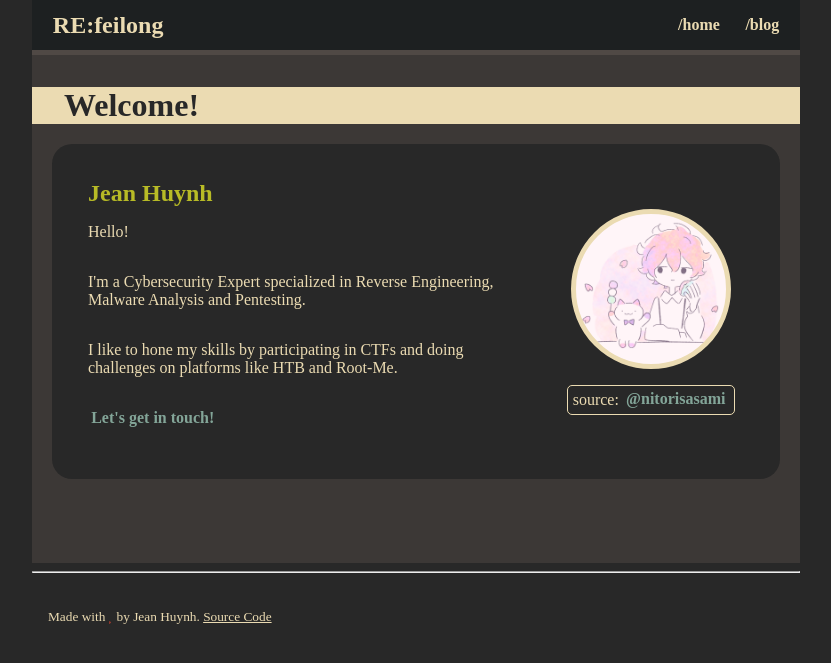
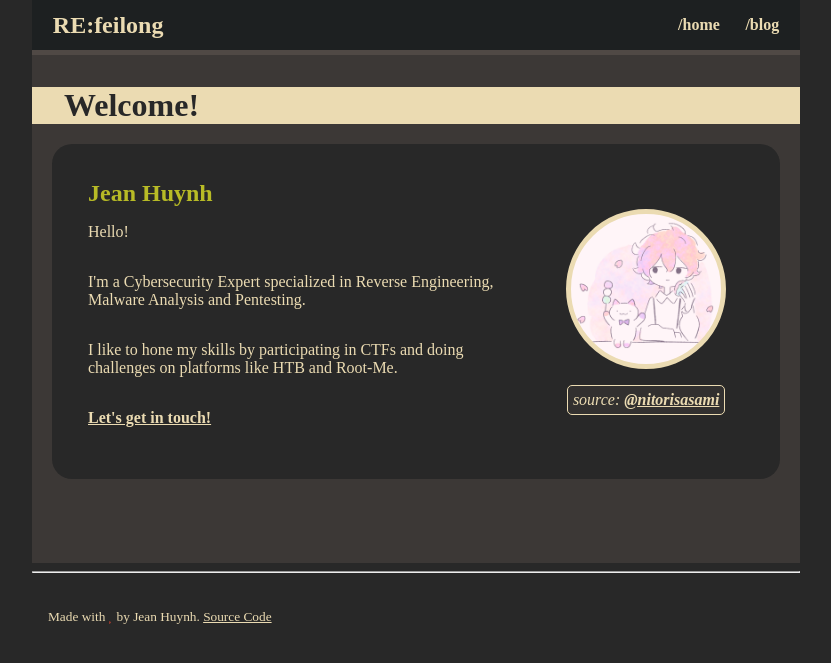
Before and after one commit to jeanmadao/homepage, a Flask app: page / in a window 1280 px wide. Shown: the top 663 px of the page, without its empty margins (224-1055 px from the left). Run offline with Flask 3, Linux system fonts and the light colour scheme; some web fonts are replaced.

Commit message:
change colors and underline titles

```diff
--- a/static/css/style.css
+++ b/static/css/style.css
@@ -144,16 +144,39 @@ main h1 {
   color: #282828;
 }
 
+main h3, h4, h4 {
+  padding: 0.2rem;
+  border-style: solid;
+  border-width: 0;
+  border-bottom-width: 1px;
+}
+
 main a {
-  color: #83a598;
-  padding: 0.2rem;
-  text-decoration: unset;
+  color: #ebdbb2;
   font-weight: bold;
 }
 
 main a:hover {
   color: #ebdbb2;
-  background-color: #83a598;
+  background-color: #fe8019;
+}
+
+main img {
+  max-width: 100%;
+}
+
+main figure {
+  margin: 1rem 0rem;
+  padding: 0.3rem;
+  border-style: solid;
+  border-width: 2px;
+  border-color: #282828;
+}
+
+main figcaption {
+  background: #32302f;
+  padding: 0.2rem;
+  font-style: italic;
 }
 
 #content {
@@ -208,7 +231,7 @@ main a:hover {
     order: 1;
   }
 }
-figure {
+#card figure {
   margin: unset;
   display: flex;
   flex-direction: column;
@@ -217,7 +240,7 @@ figure {
   gap: 1rem;
 }
 
-figcaption {
+#card figcaption {
   border-style: solid;
   border-width: 1px;
   border-radius: 5px;
--- a/static/sass/_home.scss
+++ b/static/sass/_home.scss
@@ -48,7 +48,7 @@
   }
 }
 
-figure {
+#card figure {
   margin: unset;
   display: flex;
   flex-direction: column;
@@ -57,7 +57,7 @@ figure {
   gap: 1rem;
 }
 
-figcaption {
+#card figcaption {
   border-style: solid;
   border-width: 1px;
   border-radius: 5px;
--- a/static/sass/_main.scss
+++ b/static/sass/_main.scss
@@ -11,16 +11,40 @@ main h1 {
   color: $dark0;
 }
 
+main h3, h4, h4 {
+  padding: 0.2rem;
+  border-style: solid;
+  border-width: 0;
+  border-bottom-width: 1px;
+}
+
 main a {
-  color: $bright_blue;
-  padding: 0.2rem;
-  text-decoration: unset;
+  // color: $bright_orange;
+  color: $light1;
   font-weight: bold;
 }
 
 main a:hover {
   color: $light1;
-  background-color: $bright_blue;
+  background-color: $bright_orange;
+}
+
+main img {
+  max-width: 100%;
+}
+
+main figure {
+  margin: 1rem 0rem;
+  padding: 0.3rem;
+  border-style: solid;
+  border-width: 2px;
+  border-color: $dark0;
+}
+
+main figcaption {
+  background: $dark0_soft;
+  padding: 0.2rem;
+  font-style: italic;
 }
 
 #content {
```
Also changed, not shown: 1 other file.
